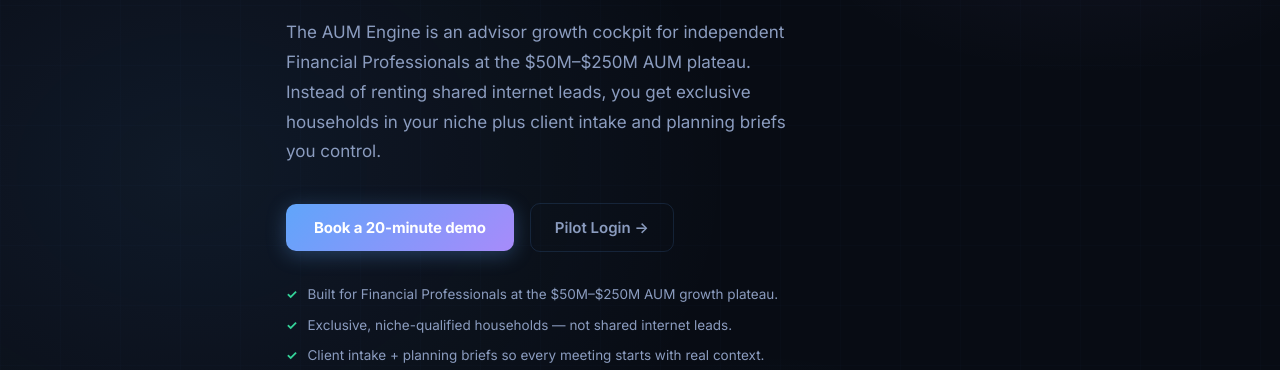
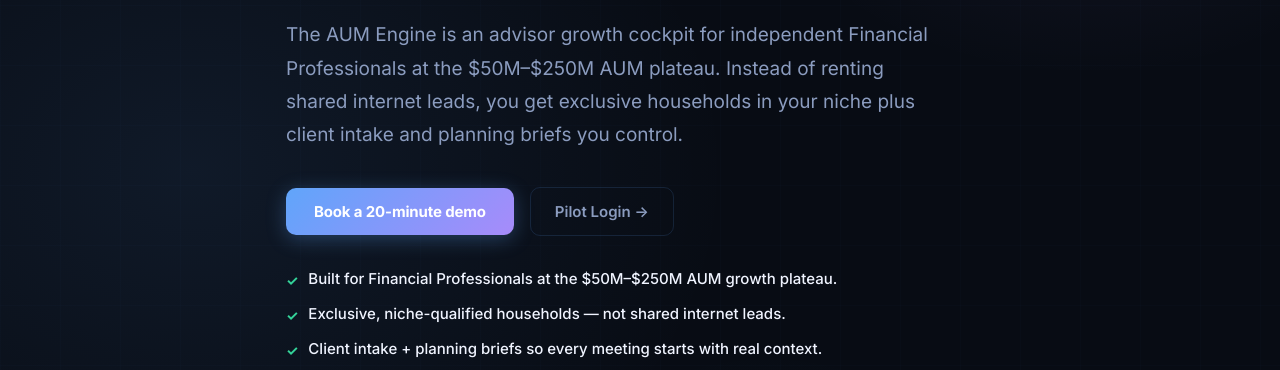
Before and after one commit to kprum1/theaumengine, a plain HTML site: page index.html in a window 1280 px wide. Shown: the part 415-785 px from the top of the page. Drawn offline with Linux system fonts and the light colour scheme; no server answers; a script that the page names is missing.

Commit message:
fix(ui): hero polish — bigger subhead/bullets, hero-content max-width, tighter section padding

```diff
--- a/css/main.css
+++ b/css/main.css
@@ -2280,23 +2280,24 @@
   margin: 24px 0 0;
   display: flex;
   flex-direction: column;
-  gap: 10px;
+  gap: 12px;
 }
 .hero-trust-bullets li {
   display: flex;
   align-items: flex-start;
   gap: 10px;
-  font-size: 13.5px;
-  color: var(--text-secondary);
+  font-size: 15px;
+  font-weight: 500;
+  color: var(--text-primary);
   line-height: 1.5;
 }
 .hero-trust-bullets li::before {
   content: "✓";
   color: var(--emerald);
   font-weight: 700;
-  font-size: 13px;
+  font-size: 14px;
   flex-shrink: 0;
-  margin-top: 1px;
+  margin-top: 2px;
 }
 [data-theme="light"] .pub-header {
   background: rgba(248, 250, 255, 0.92);
@@ -2671,6 +2672,7 @@
 .hero-content {
   position: relative;
   z-index: 2;
+  max-width: 820px;
 }
 
 .pilot-badge {
@@ -2726,11 +2728,11 @@
   color: var(--blue);
 }
 .hero-subhead {
-  font-size: clamp(14px, 1.5vw, 17px);
+  font-size: clamp(16px, 1.5vw, 19px);
   color: var(--text-secondary);
   line-height: 1.75;
   margin: 0 0 36px;
-  max-width: 520px;
+  max-width: 660px;
 }
 
 /* CTAs row */
@@ -2875,7 +2877,7 @@
 
 /* ── LP Section Foundation ── */
 .lp-section {
-  padding: 100px 32px;
+  padding: 72px 32px;
 }
 .lp-section-alt {
   background: rgba(13,19,32,0.6);
```
